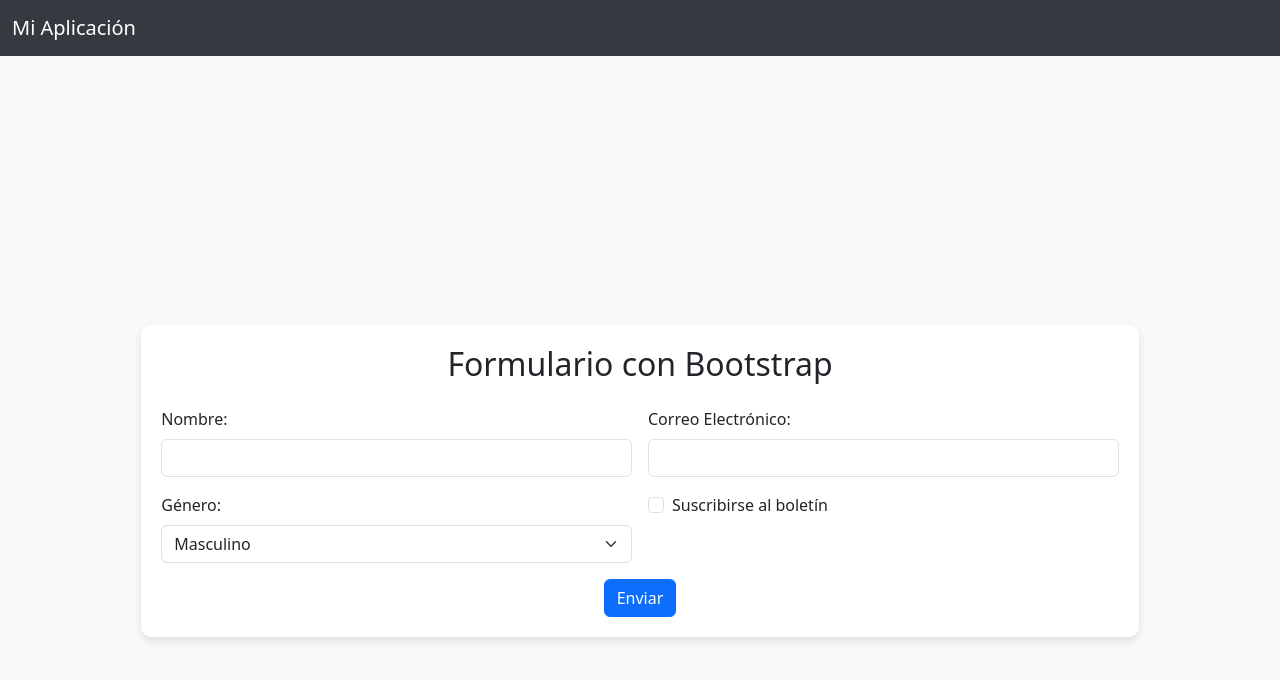
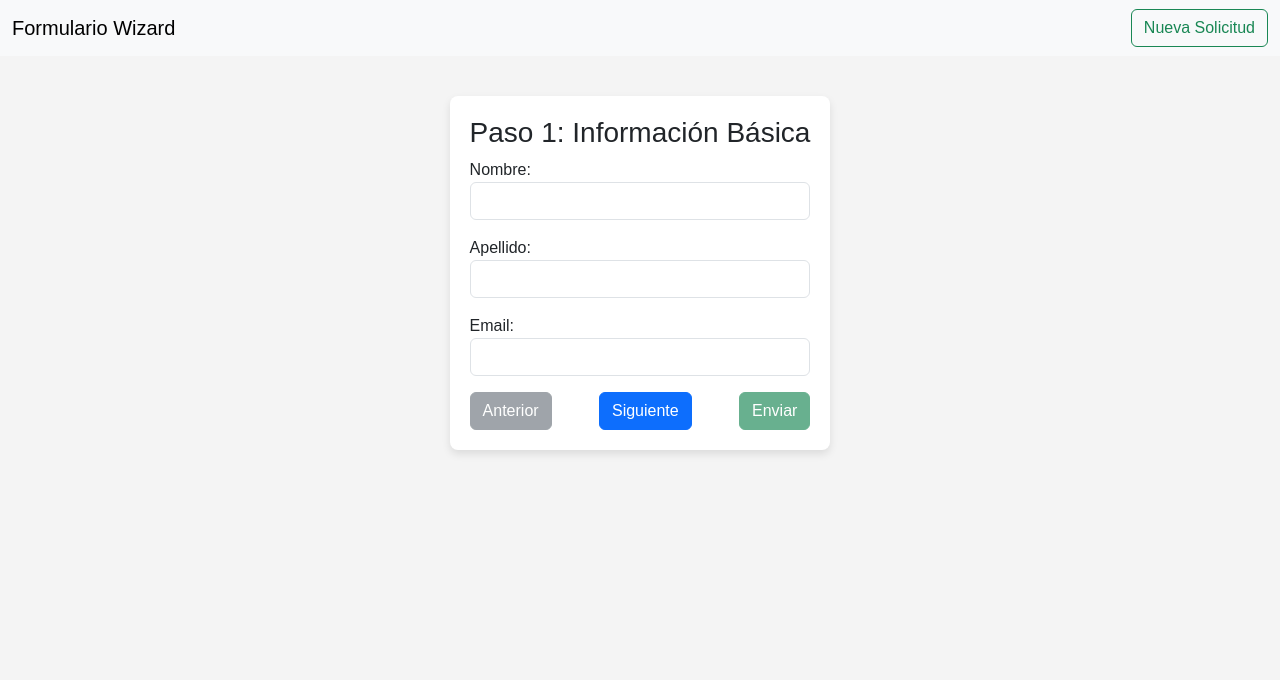
Before and after one commit to osmanmez/fill-pro, a website: page public/index.html in a window 1280 px wide. Drawn offline with nearby package versions, Linux system fonts and the light colour scheme.

Commit message:
Update index.html
Diseño wizard

```diff
--- a/public/index.html
+++ b/public/index.html
@@ -2,74 +2,141 @@
 <html lang="es">
 <head>
     <meta charset="UTF-8">
-    <title>Formulario Básico con Bootstrap</title>
-    <!-- Bootstrap CSS -->
+    <meta name="viewport" content="width=device-width, initial-scale=1.0">
+    <title>Wizard en Node.js y Express</title>
+    <!-- Bootstrap 5 -->
     <link href="https://cdn.jsdelivr.net/npm/bootstrap@5.3.3/dist/css/bootstrap.min.css" rel="stylesheet">
     <style>
         body {
-            background-color: #f8f9fa;
+            font-family: Arial, sans-serif;
+            background-color: #f4f4f4;
+            margin: 0;
+            padding: 0;
         }
         .navbar {
-            background-color: #343a40;
+            margin-bottom: 20px;
         }
-        .navbar-brand, .navbar-nav .nav-link {
-            color: #ffffff;
+        .wizard {
+            max-width: 600px;
+            margin: 20px auto;
+            background: #fff;
+            padding: 20px;
+            border-radius: 8px;
+            box-shadow: 0 4px 8px rgba(0, 0, 0, 0.1);
         }
-        .form-container {
-            margin-top: 50px;
-            background-color: #ffffff;
-            padding: 20px;
-            border-radius: 10px;
-            box-shadow: 0 4px 8px rgba(0,0,0,0.1);
+        .step {
+            display: none;
+        }
+        .step.active {
+            display: block;
         }
     </style>
 </head>
 <body>
     <!-- Navbar -->
-    <nav class="navbar navbar-expand-lg navbar-dark">
+    <nav class="navbar navbar-expand-lg navbar-light bg-light">
         <div class="container-fluid">
-            <a class="navbar-brand" href="#">Mi Aplicación</a>
+            <a class="navbar-brand" href="#">Formulario Wizard</a>
+            <div class="d-flex">
+                <button class="btn btn-outline-success" onclick="nuevaSolicitud()">Nueva Solicitud</button>
+            </div>
         </div>
     </nav>
 
-    <div class="container d-flex justify-content-center align-items-center vh-100">
-        <div class="form-container">
-            <h2 class="mb-4 text-center">Formulario con Bootstrap</h2>
-            <form action="/submit" method="POST" class="row g-3">
-                <div class="col-md-6">
-                    <label for="name" class="form-label">Nombre:</label>
-                    <input type="text" id="name" name="name" class="form-control" required>
-                </div>
-
-                <div class="col-md-6">
-                    <label for="email" class="form-label">Correo Electrónico:</label>
-                    <input type="email" id="email" name="email" class="form-control" required>
-                </div>
-
-                <div class="col-md-6">
-                    <label for="gender" class="form-label">Género:</label>
-                    <select id="gender" name="gender" class="form-select">
-                        <option value="masculino">Masculino</option>
-                        <option value="femenino">Femenino</option>
-                        <option value="otro">Otro</option>
-                    </select>
-                </div>
-
-                <div class="col-md-6">
-                    <div class="form-check">
-                        <input type="checkbox" id="subscribe" name="subscribe" class="form-check-input">
-                        <label for="subscribe" class="form-check-label">Suscribirse al boletín</label>
+    <div class="container d-flex justify-content-center">
+        <div class="wizard">
+            <form id="wizardForm" enctype="multipart/form-data">
+                <!-- Paso 1: Información Personal -->
+                <div id="step1" class="step active">
+                    <h3>Paso 1: Información Básica</h3>
+                    <div class="mb-3">
+                        <label>Nombre:</label>
+                        <input type="text" name="nombre" class="form-control">
+                    </div>
+                    <div class="mb-3">
+                        <label>Apellido:</label>
+                        <input type="text" name="apellido" class="form-control">
+                    </div>
+                    <div class="mb-3">
+                        <label>Email:</label>
+                        <input type="email" name="email" class="form-control">
                     </div>
                 </div>
 
-                <div class="col-12 text-center">
-                    <button type="submit" class="btn btn-primary">Enviar</button>
+                <!-- Paso 2: Información de Contacto -->
+                <div id="step2" class="step">
+                    <h3>Paso 2: Detalles de Contacto</h3>
+                    <div class="mb-3">
+                        <label>Teléfono:</label>
+                        <input type="text" name="telefono" class="form-control">
+                    </div>
+                    <div class="mb-3">
+                        <label>Dirección:</label>
+                        <input type="text" name="direccion" class="form-control">
+                    </div>
+                </div>
+
+                <!-- Paso 3: Información Adicional -->
+                <div id="step3" class="step">
+                    <h3>Paso 3: Información Adicional</h3>
+                    <div class="mb-3">
+                        <label>Comentarios:</label>
+                        <textarea name="comentarios" class="form-control"></textarea>
+                    </div>
+                </div>
+
+                <!-- Paso 4: Confirmación y Subida de Archivo -->
+                <div id="step4" class="step">
+                    <h3>Paso 4: Confirmación y Archivo</h3>
+                    <p>Descarga el formato de los campos llenados:</p>
+                    <button type="button" class="btn btn-primary mb-2" onclick="descargarFormulario()">Descargar Formato</button><br>
+                    <label>Adjuntar Archivo:</label>
+                    <input type="file" name="archivo" class="form-control">
+                </div>
+
+                <div class="d-flex justify-content-between mt-3">
+                    <button id="prev" class="btn btn-secondary" onclick="prevStep()" disabled>Anterior</button>
+                    <button id="next" class="btn btn-primary" onclick="nextStep()">Siguiente</button>
+                    <button type="submit" id="submit" class="btn btn-success" disabled>Enviar</button>
                 </div>
             </form>
         </div>
     </div>
-
-    <!-- Bootstrap JS -->
+    <script>
+        let currentStep = 1;
+        function showStep(step) {
+            const steps = document.querySelectorAll('.step');
+            steps.forEach((s, index) => {
+                s.classList.remove('active');
+                if (index === step - 1) s.classList.add('active');
+            });
+            document.getElementById('prev').disabled = step === 1;
+            document.getElementById('next').disabled = step === steps.length;
+            document.getElementById('submit').disabled = step !== steps.length;
+        }
+        function nextStep() {
+            currentStep++;
+            showStep(currentStep);
+        }
+        function prevStep() {
+            currentStep--;
+            showStep(currentStep);
+        }
+        function descargarFormulario() {
+            const formData = new FormData(document.getElementById('wizardForm'));
+            const json = JSON.stringify(Object.fromEntries(formData));
+            const blob = new Blob([json], { type: 'application/json' });
+            const link = document.createElement('a');
+            link.href = URL.createObjectURL(blob);
+            link.download = 'formulario.json';
+            link.click();
+        }
+        function nuevaSolicitud() {
+            currentStep = 1;
+            showStep(currentStep);
+            document.getElementById('wizardForm').reset();
+        }
+    </script>
     <script src="https://cdn.jsdelivr.net/npm/bootstrap@5.3.3/dist/js/bootstrap.bundle.min.js"></script>
 </body>
 </html>
```
